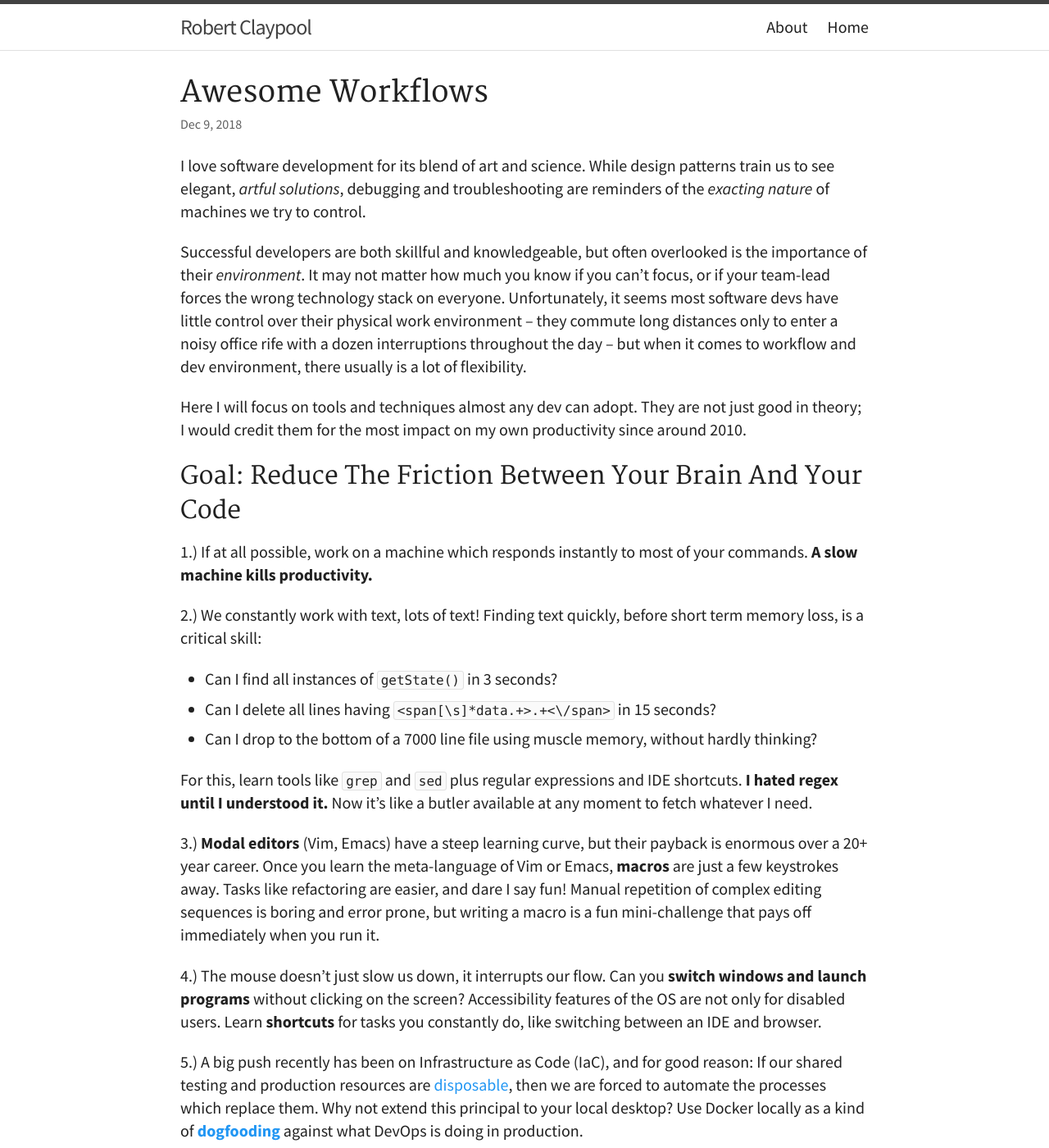
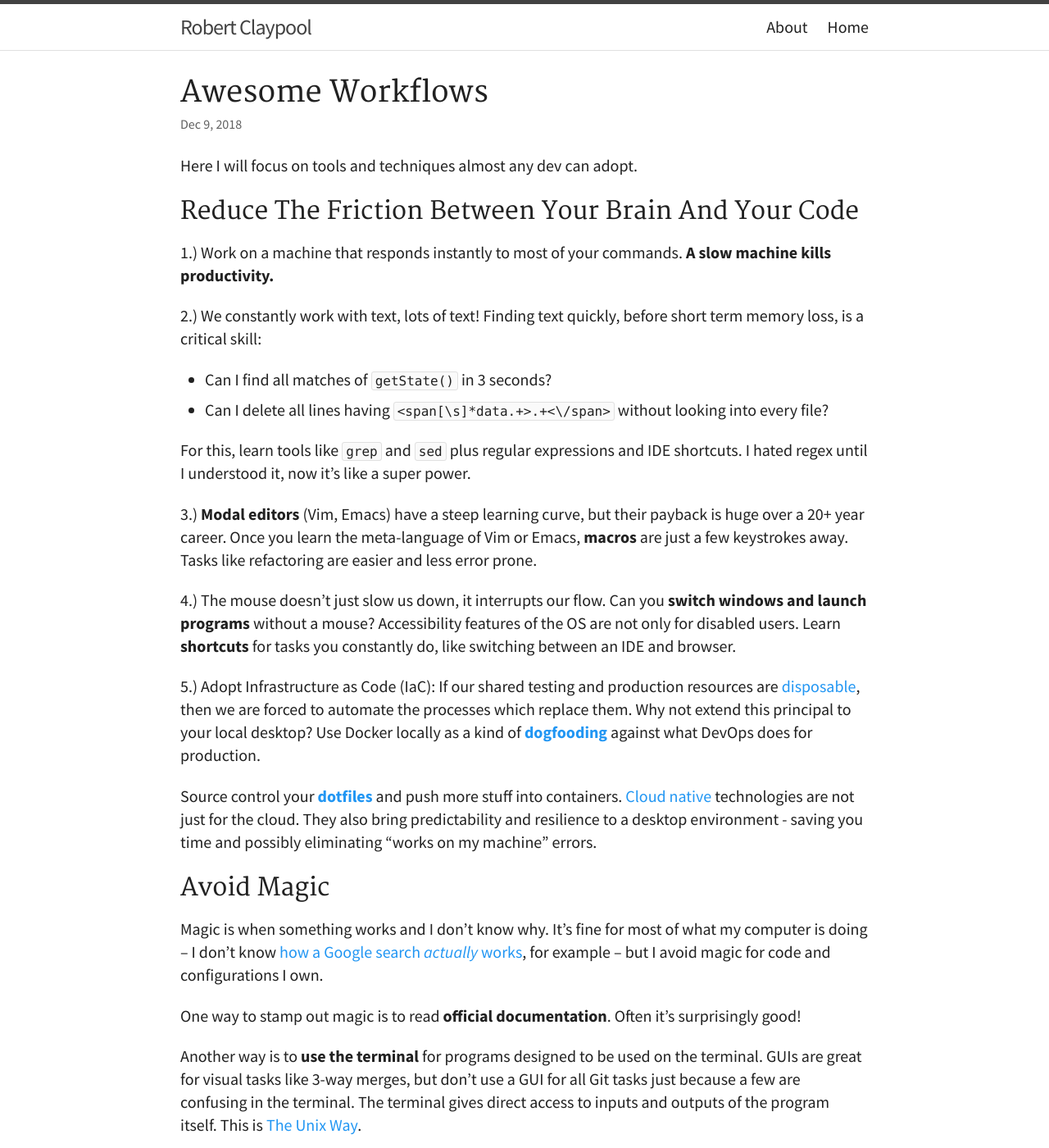
Before and after one commit to robert-claypool/robert-claypool.github.io, a Jekyll site: the page built from _posts/2018-12-09-awesome-workflows.md, in a window 1280 px wide and 1400 px high. Shown: the whole window at 82% size. Built offline with Jekyll 4.4.1, drawn with Linux system fonts in a browser that asks for light colours; nearby versions of some CDN libraries; some of the changed text lies outside the part shown.

Commit message:
Simply post, less fluff

```diff
--- a/_posts/2018-12-09-awesome-workflows.md
+++ b/_posts/2018-12-09-awesome-workflows.md
@@ -5,61 +5,41 @@ date: 2018-12-09 12:55
 tags: [workflows, code quality]
 ---
 
-I love software development for its blend of art and science. While design
-patterns train us to see elegant, *artful solutions*, debugging and
-troubleshooting are reminders of the *exacting nature* of machines we
-try to control.
+Here I will focus on tools and techniques almost any dev can adopt.
 
-Successful developers are both skillful and knowledgeable, but often
-overlooked is the importance of their *environment*. It may not matter how
-much you know if you can't focus, or if your team-lead forces the wrong
-technology stack on everyone. Unfortunately, it seems most software
-devs have little control over their physical work environment -- they
-commute long distances only to enter a noisy office rife with a dozen
-interruptions throughout the day -- but when it comes to workflow and dev
-environment, there usually is a lot of flexibility.
+## Reduce The Friction Between Your Brain And Your Code
 
-Here I will focus on tools and techniques almost any dev can adopt.
-They are not just good in theory; I would credit them for the most impact
-on my own productivity since around 2010.
-
-## Goal: Reduce The Friction Between Your Brain And Your Code
-
-1.) If at all possible, work on a machine which responds instantly to most of
-your commands. **A slow machine kills productivity.**
+1.) Work on a machine that responds instantly to most of your commands.
+**A slow machine kills productivity.**
 
 2.) We constantly work with text, lots of text! Finding text quickly,
 before short term memory loss, is a critical skill:
 
-* Can I find all instances of `getState()` in 3 seconds?
-* Can I delete all lines having `<span[\s]*data.+>.+<\/span>` in 15 seconds?
-* Can I drop to the bottom of a 7000 line file using muscle memory, without
-  hardly thinking?
+* Can I find all matches of `getState()` in 3 seconds?
+* Can I delete all lines having `<span[\s]*data.+>.+<\/span>` without looking
+into every file?
 
 For this, learn tools like `grep` and `sed` plus regular expressions and IDE
-shortcuts. **I hated regex until I understood it.** Now it's like a butler
-available at any moment to fetch whatever I need.
+shortcuts. I hated regex until I understood it, now it's like a super power.
 
 3.) **Modal editors** (Vim, Emacs) have a steep learning curve, but their
-payback is enormous over a 20+ year career. Once you learn the meta-language
+payback is huge over a 20+ year career. Once you learn the meta-language
 of Vim or Emacs, **macros** are just a few keystrokes away. Tasks like
-refactoring are easier, and dare I say fun! Manual repetition of complex
-editing sequences is boring and error prone, but writing a macro is a fun
-mini-challenge that pays off immediately when you run it.
+refactoring are easier and less error prone.
 
 4.) The mouse doesn't just slow us down, it interrupts our flow. Can you
-**switch windows and launch programs** without clicking on the screen?
+**switch windows and launch programs** without a mouse?
 Accessibility features of the OS are not only for disabled users. Learn
 **shortcuts** for tasks you constantly do, like switching between an IDE
 and browser.
 
-5.) A big push recently has been on Infrastructure as Code (IaC), and for good
-reason: If our shared testing and production resources are
+5.) Adopt Infrastructure as Code (IaC): If our shared testing and production
+resources are
 [disposable](https://medium.com/@Joachim8675309/devops-concepts-pets-vs-cattle-2380b5aab313),
 then we are forced to automate the processes which replace them. Why not
 extend this principal to your local desktop? Use Docker locally as a kind of
 [**dogfooding**](https://en.wikipedia.org/wiki/Eating_your_own_dog_food) against
-what DevOps is doing in production.
+what DevOps does for production.
 
 Source control your [**dotfiles**](https://github.com/robert-claypool/dotfiles)
 and push more stuff into containers. [Cloud native](https://www.cncf.io/)
@@ -67,7 +47,7 @@ technologies are not just for the cloud. They also bring predictability and
 resilience to a desktop environment - saving you time and possibly
 eliminating "works on my machine" errors.
 
-## Goal: Avoid Magic
+## Avoid Magic
 
 Magic is when something works and I don't know why. It's fine for most of
 what my computer is doing -- I don't know
@@ -78,13 +58,13 @@ One way to stamp out magic is to read **official documentation**. Often it's
 surprisingly good!
 
 Another way is to **use the terminal** for programs designed to be used on
-the terminal. GUIs are great for very visual tasks, e.g. 3-way merges, but
+the terminal. GUIs are great for visual tasks like 3-way merges, but
 don't use a GUI for all Git tasks just because a few are confusing in the
 terminal. The terminal gives direct access to inputs and outputs of the program
-itself. This leads to powerful **composeability**: The heart of
+itself. This is
 [The Unix Way](https://dev.to/gypsydave5/the-unix-way-or-why-you-actually-want-to-use-vim-3n8p).
 
-## Goal: Document Why (And Sometimes How)
+## Document Why (And Sometimes How)
 
 I have, many times, changed my mind when writing code-level documentation.
 To give an example:
@@ -103,54 +83,10 @@ and maybe convince them it's a good idea. I try to imagine my comments
 are **written for a skeptic** -- for someone who assumes I'm bad at my job
 and will want to rewrite my code.
 
-If my comments can get the next developer into the same "head space" as I was
+If my comments can get the next developer into the same headspace as I was
 in when writing the code, then they are less likely to dismiss all my hard
 work and redo it just because they don't understand it. In comments,
 try to demonstrate that, yes, you considered alternate implementations and
 this one you picked was reasonable and good. If that's too hard, then maybe
 your implementation is *not* reasonable, or *not* good, or you don't yet know
 enough to make that determination.
-
-## Goal: Have Peers Review Your Code
-
-If my code is flawless and awesome, then asking for a review lets
-me show off. If my code is flawed, then a review might catch the flaws.
-
-Teams don't practice code reviews because (1) they're bad at Git
-or (2) managers are pushing for a stupid, unrealistic schedule
-or (3) the devs wrongly expect reviews to take a lot of time and effort.
-
-There are other reasons like lack of trust, but let's examine these
-three:
-
-1.) Code reviews are easier if I have mastered **the fundamentals of Git**.
-Most of the time, I won't need to pull down a topic branch to
-run it locally or rebase conflicting changes, but when I do, a mastery
-of Git makes that a breeze.
-
-2.) If project managers are pushing so much that a few hours
-on code review is not possible, then the project is **already at risk**.
-Project managers won't say, "skip the review", but they will
-say, "the demo is at 4pm" (which might imply, "skip the review").
-I don't have advice to fix this, sorry.
-
-3.) Code reviews are usually easy (think: 30 seconds). If I change an
-Nginx config to add `X-Forwarded-For`, and I include a comment on
-why `X-Forwarded-For` is needed, then you can review and accept my
-pull request in 15 seconds. This assumes my commits don't mix
-15 different concerns into an unreviewable mess.
-
-I have found that even quick and hasty code reviews catch technical
-debt. Just the expectation of a review will make me even more careful.
-
-## Final Goal: Take Care Of Yourself
-
-We aren't machines, we work with machines, so take breaks and set boundaries!
-This improves your work as much as any other goal above.
-
-## TL;DR
-
-1. Get a fast machine.
-2. Know what your code is doing, even if it works before you know.
-3. Learn RegEx, Git, Vim, Docker and Bash or PowerShell as best you can.
-4. Write good comments, get code reviews, and take care of yourself.
```
